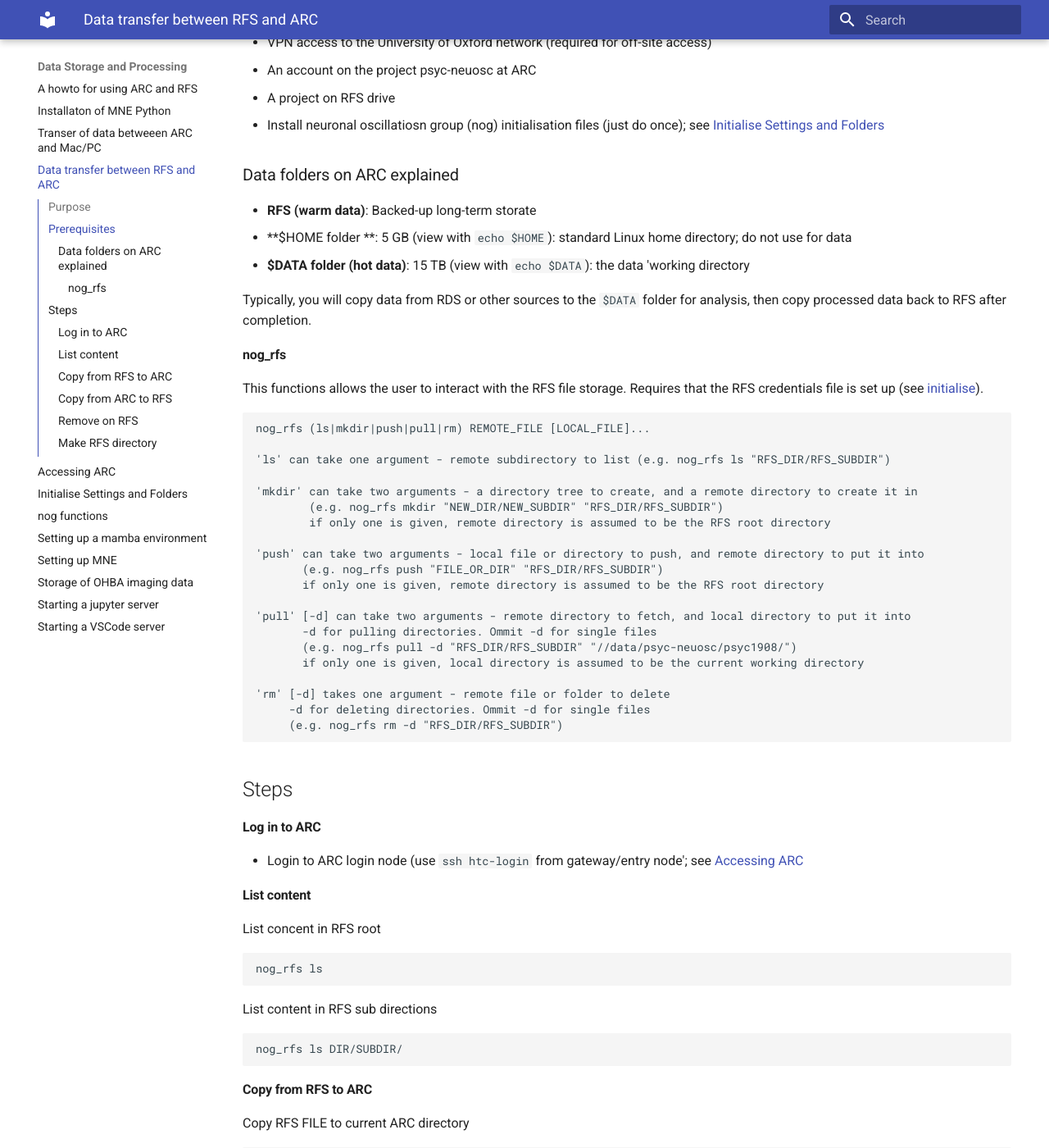
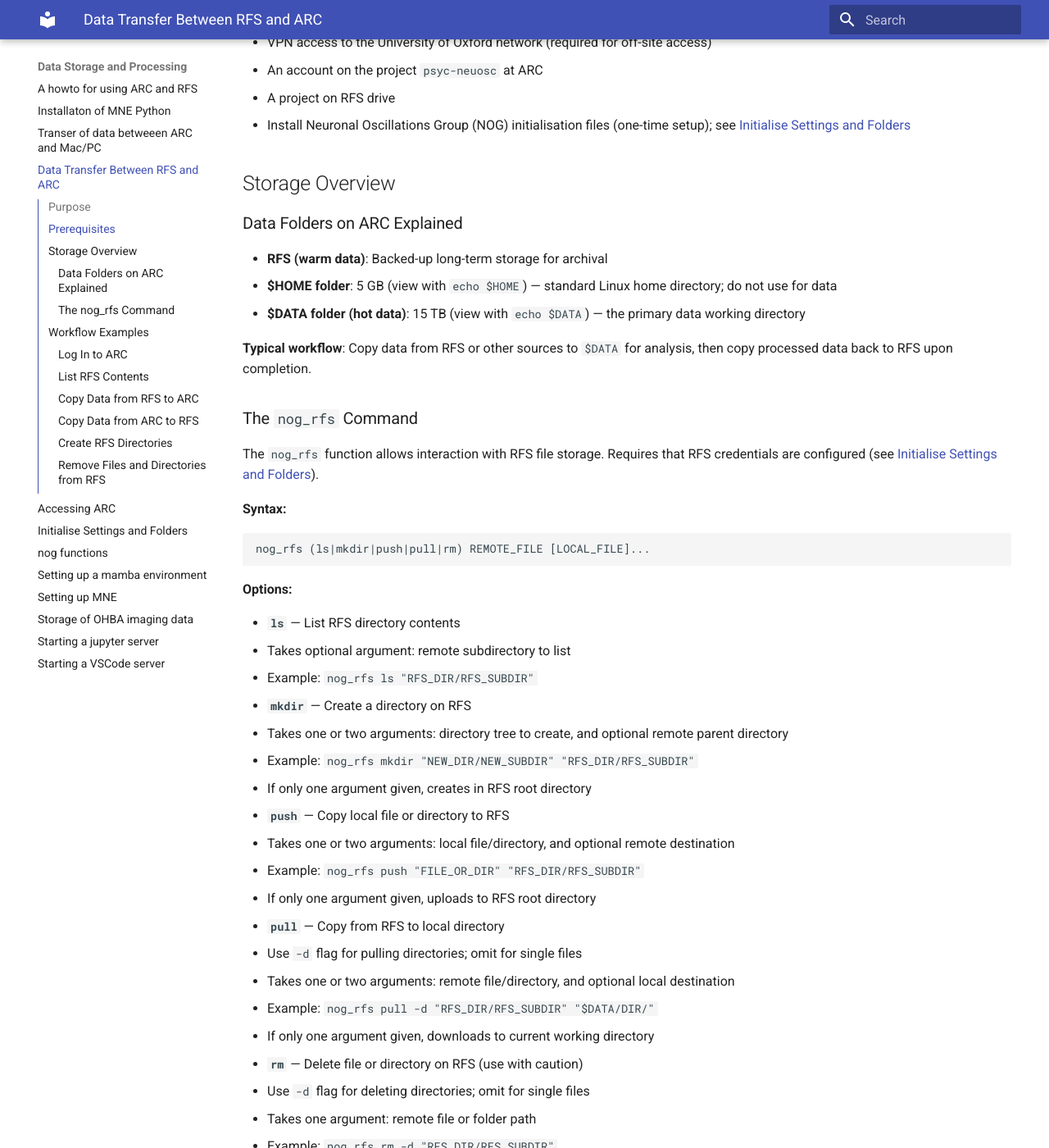
Before and after one commit to Neuronal-Oscillations/group-handbook, an MkDocs documentation site: the page built from docs/Data-Storage-and-Processing/RFS-to-ARC-datatransfer.md, in a window 1280 px wide and 1400 px high, scrolled down 415 px. Shown: the whole window at 82% size. Built offline with MkDocs 1.6.1 and Material for MkDocs 9.7.7, drawn with Linux system fonts in a browser that asks for light colours; some of the changed text lies outside the part shown.

Commit message:
Update RFS-to-ARC-datatransfer.md

````diff
--- a/docs/Data-Storage-and-Processing/RFS-to-ARC-datatransfer.md
+++ b/docs/Data-Storage-and-Processing/RFS-to-ARC-datatransfer.md
@@ -1,123 +1,148 @@
-# Data transfer between RFS and ARC
+# Data Transfer Between RFS and ARC
+
 ## Purpose
-Recommendations for copying raw data (typically from RFS; warm data) to anf from the data directory on ARC (hot data). This will be achieved using the group specific 'nog_rfs' script.
+
+Recommendations for copying raw data (typically from RFS; warm data) to and from the data directory on ARC (hot data). This is achieved using the group-specific `nog_rfs` script.
 
 ## Prerequisites
+
 - A SSO (Single Sign-On) account at the University of Oxford
 - VPN access to the University of Oxford network (required for off-site access)
-- An account on the project psyc-neuosc at ARC
+- An account on the project `psyc-neuosc` at ARC
 - A project on RFS drive
-- Install neuronal oscillatiosn group (nog) initialisation files (just do once); see [Initialise Settings and Folders](initialise.md)
+- Install Neuronal Oscillations Group (NOG) initialisation files (one-time setup); see [Initialise Settings and Folders](initialise.md)
 
-### Data folders on ARC explained
+## Storage Overview
 
-- **RFS (warm data)**: Backed-up long-term storate
-- **$HOME folder **: 5 GB (view with `echo $HOME`): standard Linux home directory; do not use for data
-- **$DATA folder (hot data)**: 15 TB (view with `echo $DATA`): the data 'working directory
+### Data Folders on ARC Explained
 
-Typically, you will copy data from RDS or other sources to the `$DATA` folder for analysis, then copy processed data back to RFS after completion.
+- **RFS (warm data)**: Backed-up long-term storage for archival
+- **$HOME folder**: 5 GB (view with `echo $HOME`) — standard Linux home directory; do not use for data
+- **$DATA folder (hot data)**: 15 TB (view with `echo $DATA`) — the primary data working directory
 
+**Typical workflow**: Copy data from RFS or other sources to `$DATA` for analysis, then copy processed data back to RFS upon completion.
 
-#### nog_rfs
+### The `nog_rfs` Command
 
-This functions allows the user to interact with the RFS file storage. Requires that the RFS credentials file is set up (see [initialise](initialise.md)).
+The `nog_rfs` function allows interaction with RFS file storage. Requires that RFS credentials are configured (see [Initialise Settings and Folders](initialise.md)).
+
+**Syntax:**
+```bash
+nog_rfs (ls|mkdir|push|pull|rm) REMOTE_FILE [LOCAL_FILE]...
+```
+
+**Options:**
+
+- **`ls`** — List RFS directory contents
+  - Takes optional argument: remote subdirectory to list
+  - Example: `nog_rfs ls "RFS_DIR/RFS_SUBDIR"`
+
+- **`mkdir`** — Create a directory on RFS
+  - Takes one or two arguments: directory tree to create, and optional remote parent directory
+  - Example: `nog_rfs mkdir "NEW_DIR/NEW_SUBDIR" "RFS_DIR/RFS_SUBDIR"`
+  - If only one argument given, creates in RFS root directory
+
+- **`push`** — Copy local file or directory to RFS
+  - Takes one or two arguments: local file/directory, and optional remote destination
+  - Example: `nog_rfs push "FILE_OR_DIR" "RFS_DIR/RFS_SUBDIR"`
+  - If only one argument given, uploads to RFS root directory
+
+- **`pull`** — Copy from RFS to local directory
+  - Use `-d` flag for pulling directories; omit for single files
+  - Takes one or two arguments: remote file/directory, and optional local destination
+  - Example: `nog_rfs pull -d "RFS_DIR/RFS_SUBDIR" "$DATA/DIR/"`
+  - If only one argument given, downloads to current working directory
+
+- **`rm`** — Delete file or directory on RFS (use with caution)
+  - Use `-d` flag for deleting directories; omit for single files
+  - Takes one argument: remote file or folder path
+  - Example: `nog_rfs rm -d "RFS_DIR/RFS_SUBDIR"`
+
+---
+
+## Workflow Examples
+
+### Log In to ARC
 
 ```bash
-nog_rfs (ls|mkdir|push|pull|rm) REMOTE_FILE [LOCAL_FILE]...
+ssh htc-login
+```
+See [Accessing ARC](accessing-ARC.md) for detailed login instructions.
 
-'ls' can take one argument - remote subdirectory to list (e.g. nog_rfs ls "RFS_DIR/RFS_SUBDIR")
+### List RFS Contents
 
-'mkdir' can take two arguments - a directory tree to create, and a remote directory to create it in
-        (e.g. nog_rfs mkdir "NEW_DIR/NEW_SUBDIR" "RFS_DIR/RFS_SUBDIR")
-        if only one is given, remote directory is assumed to be the RFS root directory
-
-'push' can take two arguments - local file or directory to push, and remote directory to put it into
-       (e.g. nog_rfs push "FILE_OR_DIR" "RFS_DIR/RFS_SUBDIR")
-       if only one is given, remote directory is assumed to be the RFS root directory
-
-'pull' [-d] can take two arguments - remote directory to fetch, and local directory to put it into
-       -d for pulling directories. Ommit -d for single files
-       (e.g. nog_rfs pull -d "RFS_DIR/RFS_SUBDIR" "//data/psyc-neuosc/psyc1908/")
-       if only one is given, local directory is assumed to be the current working directory
-
-'rm' [-d] takes one argument - remote file or folder to delete
-     -d for deleting directories. Ommit -d for single files
-     (e.g. nog_rfs rm -d "RFS_DIR/RFS_SUBDIR")
-```
-
-
-
-## Steps
-
-#### Log in to ARC
-- Login to ARC login node (use `ssh htc-login` from gateway/entry node'; see [Accessing ARC](accessing-ARC.md)
-
-#### List content
-List concent in RFS root
+**List RFS root directory:**
 ```bash
 nog_rfs ls
 ```
-List content in RFS sub directions
+
+**List specific RFS subdirectory:**
 ```bash
-nog_rfs ls DIR/SUBDIR/
+nog_rfs ls "DIR/SUBDIR/"
 ```
 
-#### Copy from RFS to ARC
-Copy RFS FILE to current ARC directory
+### Copy Data from RFS to ARC
+
+**Copy single file to current directory:**
 ```bash
 nog_rfs pull RFS_FILE
 ```
-Copy RFS FILE to specific ARC directory
+
+**Copy file to specific ARC directory:**
 ```bash
-nog_rfs pull rfs_file $DATA/DIR
+nog_rfs pull RFS_FILE "$DATA/DIR/"
 ```
 
-Copy RFS directory to ARC
+**Copy entire directory from RFS:**
 ```bash
-mkdir RFS_FFS_DIR
-nog_rfs pull -d RFS_DIE RFS_DIR/
+nog_rfs pull -d "RFS_DIR/" "$DATA/LOCAL_DIR/"
 ```
 
-#### Copy from ARC to RFS
-Copy ARC file to RFS root
+### Copy Data from ARC to RFS
+
+**Copy file to RFS root:**
 ```bash
-nog_rfs push ARC_FILE
+nog_rfs push LOCAL_FILE
 ```
 
-Copy ARC directory to RFS root
+**Copy directory to RFS root:**
 ```bash
-nog_rfs push ARC_DIRECTORY
-```
-Copy ARC directroy from RFS directpry
-```bash
-nog_rfs push ARC_DIR RFS_DIR/
-```
-### Remove on RFS
-Remove files on RFS
-```bash
-nog_rfs rm RFS_DIR/FRS_FILE
+nog_rfs push LOCAL_DIRECTORY
 ```
 
-Remove directroy on RFS to (use with caution)
+**Copy to specific RFS subdirectory:**
 ```bash
-nog_rfs rm -d RFS_DIR/RFS_SUBDIR
+nog_rfs push LOCAL_DIR "RFS_DIR/"
 ```
 
-### Make RFS directory
+### Create RFS Directories
 
-New RFS directory on root
+**Create new directory in RFS root:**
 ```bash
-nog_rfs mkdir "NEW_DIR
+nog_rfs mkdir "NEW_DIR"
 ```
 
-New RFS directory in other directory
+**Create nested directory structure:**
 ```bash
-nog_rfs mkdir NEW_SUBDIR NEW_DIR/
+nog_rfs mkdir "NEW_SUBDIR/NESTED_SUBDIR" "RFS_DIR/"
 ```
+
+### Remove Files and Directories from RFS
+
+**Remove file:**
+```bash
+nog_rfs rm "RFS_DIR/RFS_FILE"
+```
+
+**Remove directory (use with caution):**
+```bash
+nog_rfs rm -d "RFS_DIR/RFS_SUBDIR"
+```
+
+---
 
 <!--
 ## Verification
 ## Troubleshooting
 ## References
-
 -->
````
